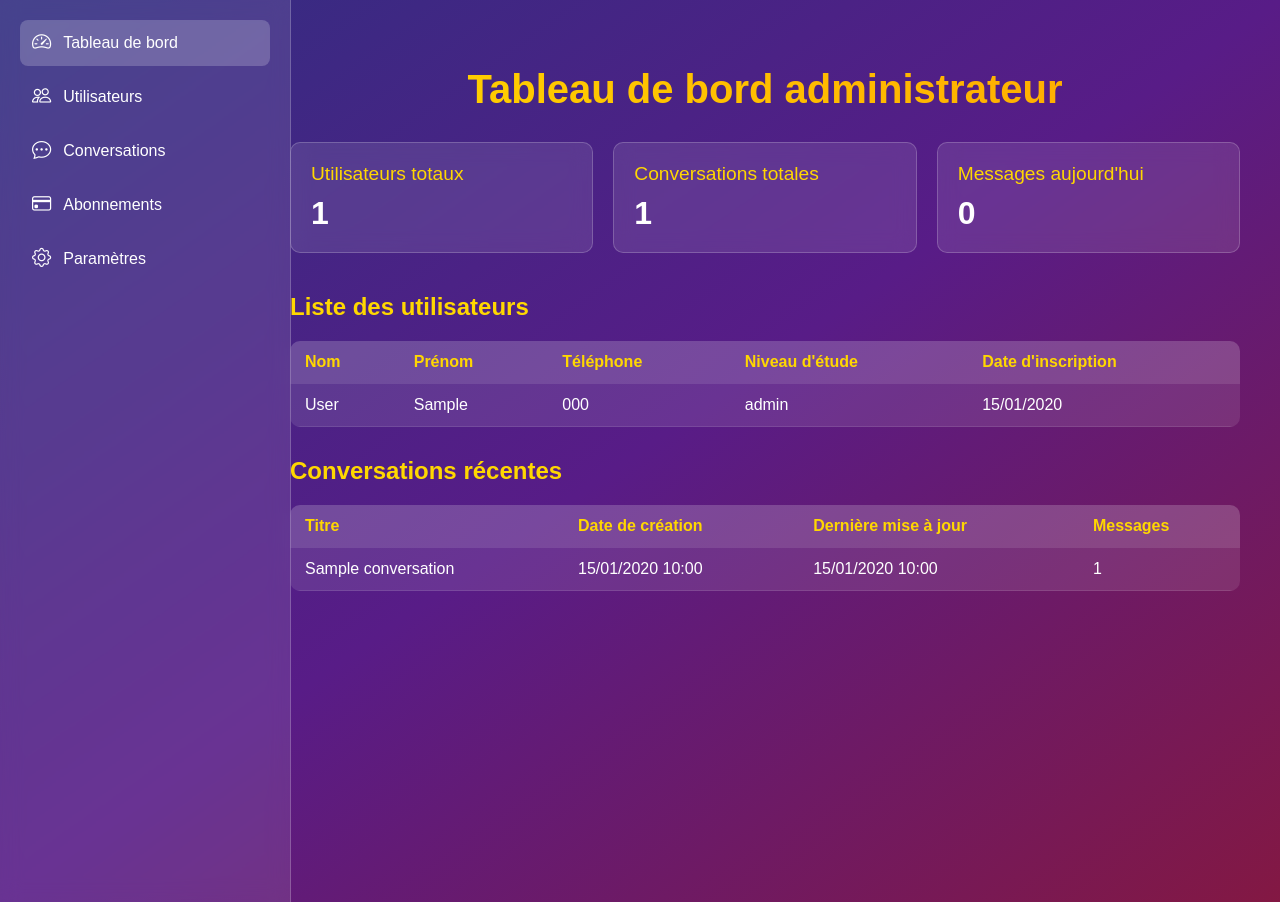
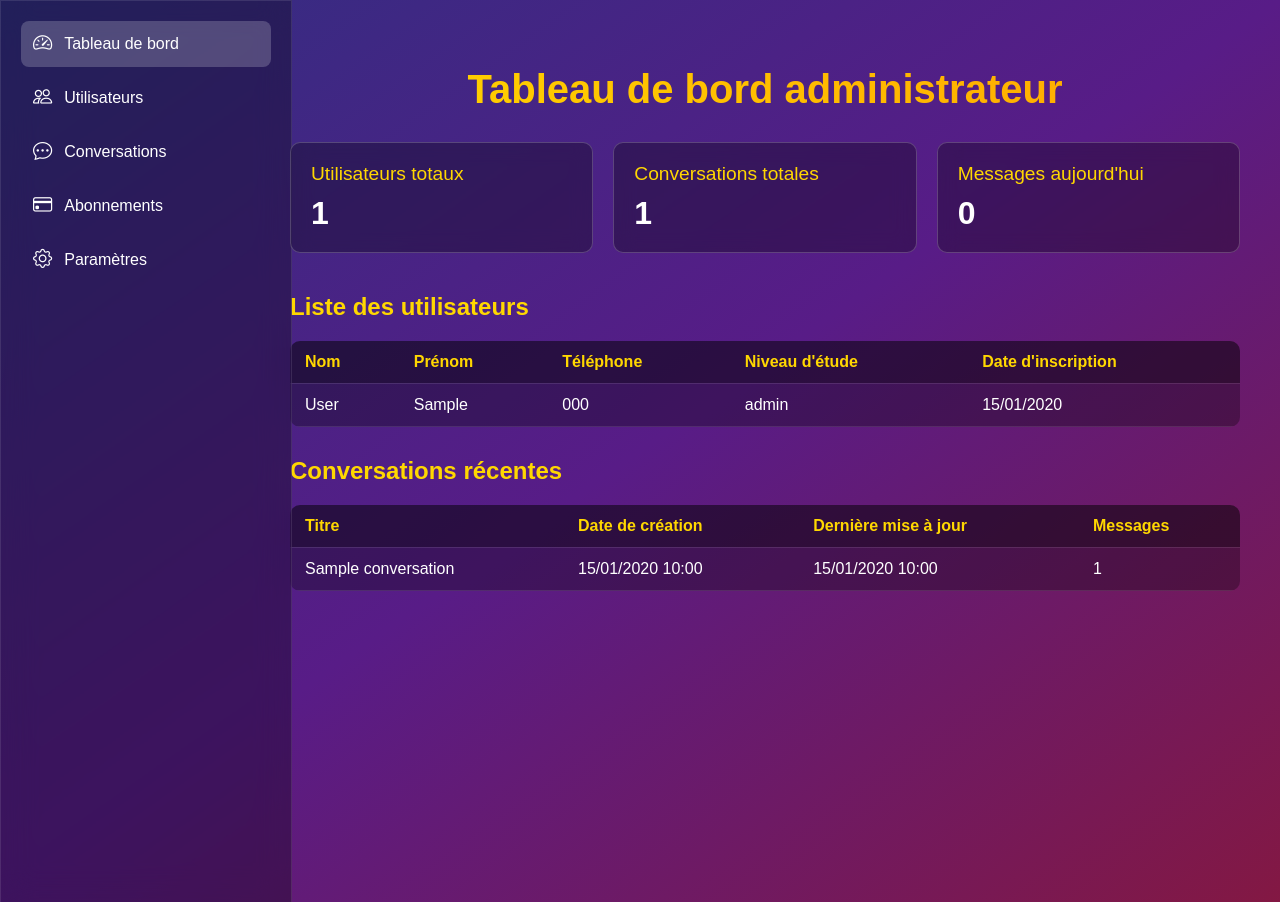
Before and after one commit to Gats2k/Exo, a Flask app: page /admin in a window 1280 px wide. Run offline with Flask 3, Linux system fonts and the light colour scheme; tables that the repository leaves empty hold one stand-in row (values such as "Sample post").

Commit message:
Update admin dashboard styling: changed card background color.
Screenshot: https://storage.googleapis.com/screenshot-production-us-central1/52042554-e73f-4b4b-92c6-d881bc65e88e/9bf02ec6-db7c-4989-a00a-e8ad8ba5b73a.jpg

```diff
--- a/templates/admin_dashboard.html
+++ b/templates/admin_dashboard.html
@@ -9,13 +9,15 @@
         .sidebar {
             width: 250px;
             min-height: 100vh;
-            background: rgba(255, 255, 255, 0.1);
-            backdrop-filter: blur(10px);
+            background: rgba(0, 0, 0, 0.3);
+            backdrop-filter: blur(16px);
+            -webkit-backdrop-filter: blur(16px);
             border-right: 1px solid rgba(255, 255, 255, 0.2);
             padding: 20px;
             position: fixed;
             left: 0;
             top: 0;
+            border: 1px solid rgba(255, 255, 255, 0.1);
         }
 
         .main-content {
@@ -75,7 +77,7 @@
             margin-bottom: 40px;
         }
         .stat-card {
-            background: rgba(255, 255, 255, 0.1);
+            background: rgba(0, 0, 0, 0.3);
             padding: 20px;
             border-radius: 10px;
             backdrop-filter: blur(10px);
@@ -93,7 +95,7 @@
         .data-table {
             width: 100%;
             border-collapse: collapse;
-            background: rgba(255, 255, 255, 0.1);
+            background: rgba(0, 0, 0, 0.3);
             border-radius: 10px;
             overflow: hidden;
             margin-top: 20px;
@@ -104,7 +106,7 @@
             border-bottom: 1px solid rgba(255, 255, 255, 0.1);
         }
         .data-table th {
-            background: rgba(255, 255, 255, 0.1);
+            background: rgba(0, 0, 0, 0.3);
             font-weight: bold;
             color: #FFD700;
         }
```
